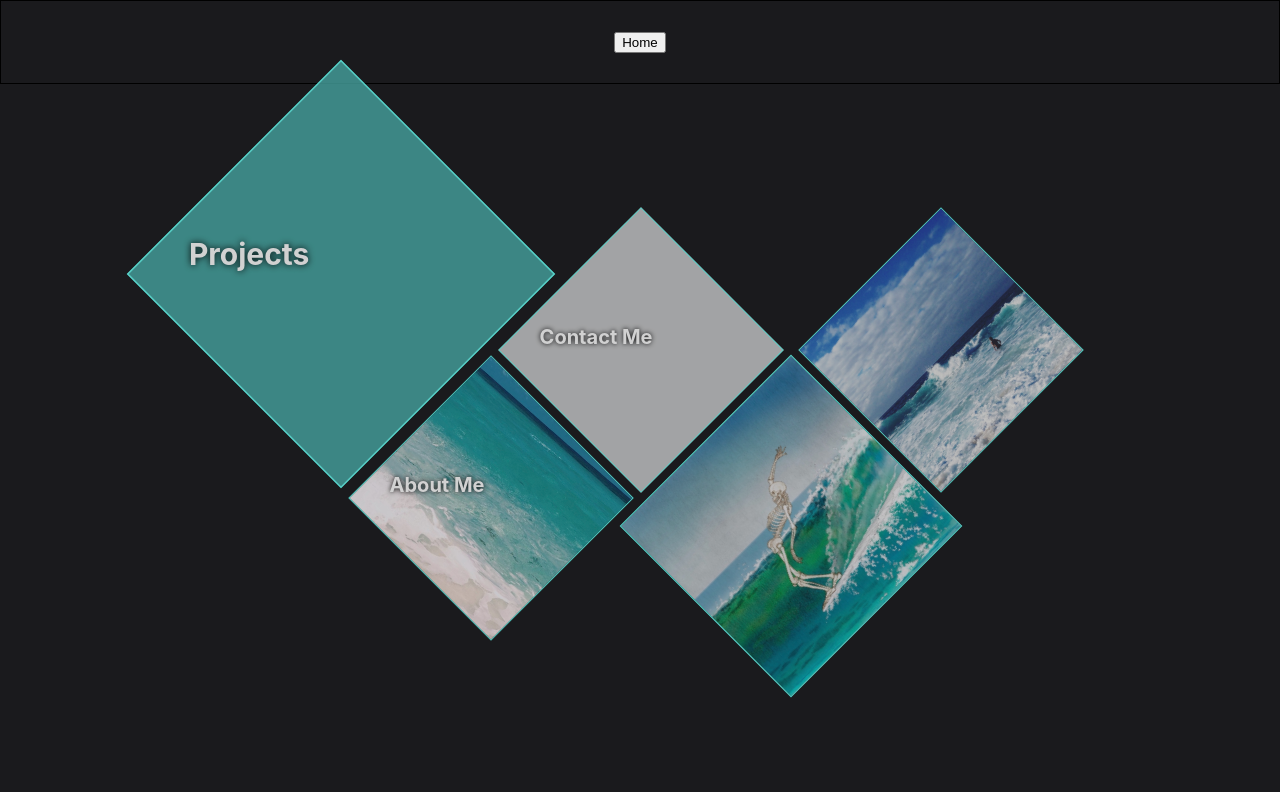
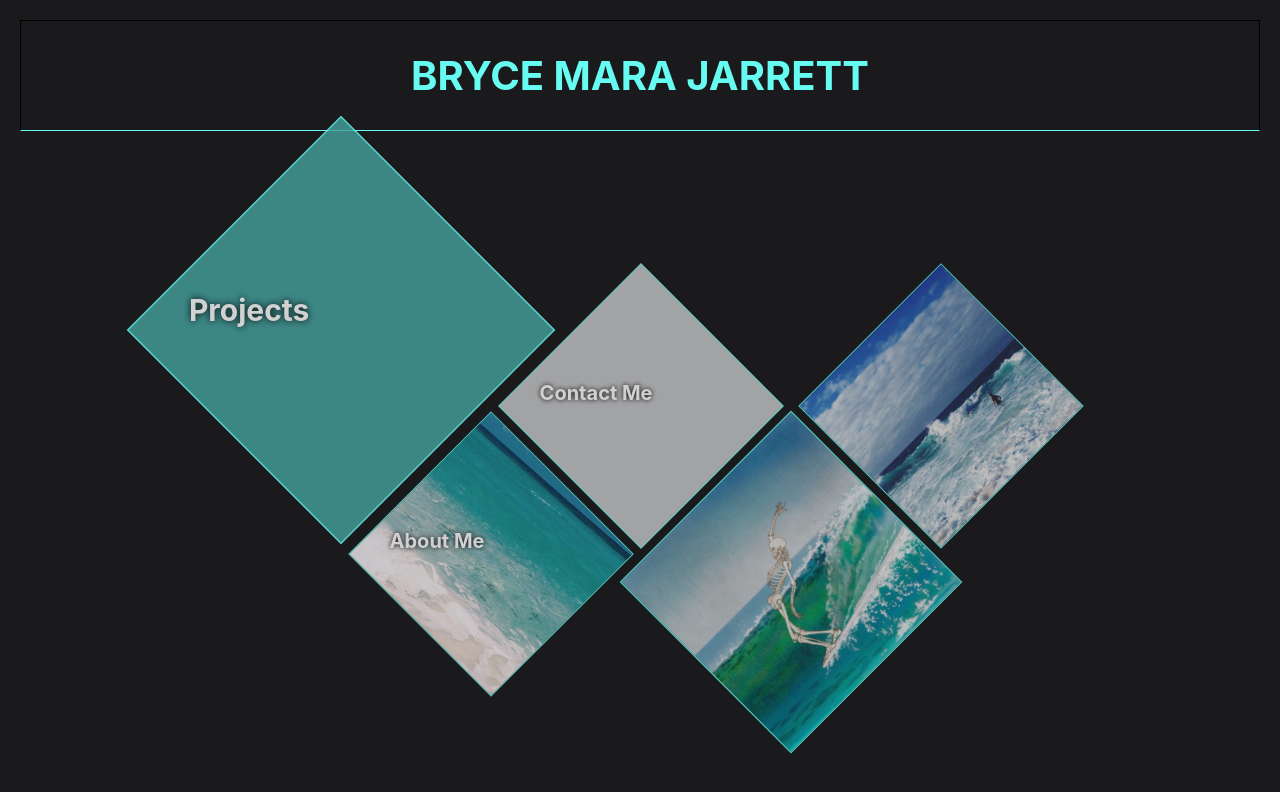
Before and after one commit to brycemara/portfolio, a React (Create React App) app: page / in a window 1280 px wide. Shown: the top 792 px of the page. Built offline with nearby package versions, Linux system fonts and the light colour scheme.

Commit message:
Add contact and about

```diff
--- a/src/About/About.js
+++ b/src/About/About.js
@@ -5,7 +5,7 @@ function About() {
     <section className="about-container">
       <h1 className="about-title">About Me</h1>
       <section className="about-me">
-        <p>Industrial Eningeer turn Software Developer I have a passion for problem solving. If you want the technical "about me", contact me for my resume and cover letter. Here I would rather show you who I am outside of my work and education. </p>
+        <p>Industrial Engineer turn Software Developer I have a passion for problem solving. If you want the technical "about me", contact me for my resume and cover letter. Here I would rather show you who I am outside of my work and education. </p>
       </section>
       <section className="wave">
         <p>I ENJOY ADVENTURE, TRAVEL, AND LEARNING NEW THINGS. BUT MOSTLY I ENJOY RIDING THE WAVE OF LIFE. </p>
--- /dev/null
+++ b/src/Contact/Contact.css
@@ -0,0 +1,4 @@
+.contact {
+  align-items: center;
+  margin: 30px;
+}
--- a/src/Contact/Contact.js
+++ b/src/Contact/Contact.js
@@ -1,7 +1,13 @@
+import './Contact.css'
+
 function Contact() {
   return(
     <section>
-      <h1>Hi</h1>
+      <div classNam="contact">
+        <a href="https://www.linkedin.com/in/bryce-jarrett-496496171/"><img alt="linkedin"  src="https://img.shields.io/badge/-LinkedIn-black.svg?style=for-the-badge&logo=linkedin&colorB=1C5D99"/></a>
+        <a href="https://www.codewars.com/users/brycemara"><img alt="codewars" src="https://img.shields.io/badge/-Codewars-b1361e.svg?style=for-the-badge&logo=codewars&colorB=b1361e" /></a>
+        <a href="mailto:brycej98@gmail.com"><img alt="email" src="https://img.shields.io/badge/-Email-f2c236.svg?style=for-the-badge&colorB=0078D4" /></a>
+      </div>
     </section>
   )
 }
--- a/src/Home/Home.css
+++ b/src/Home/Home.css
@@ -19,7 +19,7 @@
 
 .list-wrapper {
   position: absolute;
-  top: 53%;
+  top: 60%;
   left: 50%;
   transform: translate(-50%, -50%);
   margin: 0;
--- a/src/Nav/Nav.css
+++ b/src/Nav/Nav.css
@@ -3,5 +3,14 @@
   flex-direction: row;
   justify-content: space-around;
   padding: 30px;
+  margin: 20px;
   border: 1px solid black;
+  border-bottom: 1px solid #66fcf1;
 }
+
+.name-title {
+  margin: 0px;
+  padding: 0px;
+  color: #66fcf1;
+  font-size: 40px;
+}
--- a/src/Nav/Nav.js
+++ b/src/Nav/Nav.js
@@ -4,8 +4,8 @@ import { Link } from 'react-router-dom';
 function Nav() {
 return(
   <section className="nav-bar">
-    <Link to="/">
-      <button>Home</button>
+    <Link to="/" className="remove-link">
+      <h1 className="name-title">BRYCE MARA JARRETT</h1>
     </Link>
   </section>
 )
```
Also changed, not shown: 1 other file (tests, documents, lock files or other folders).
